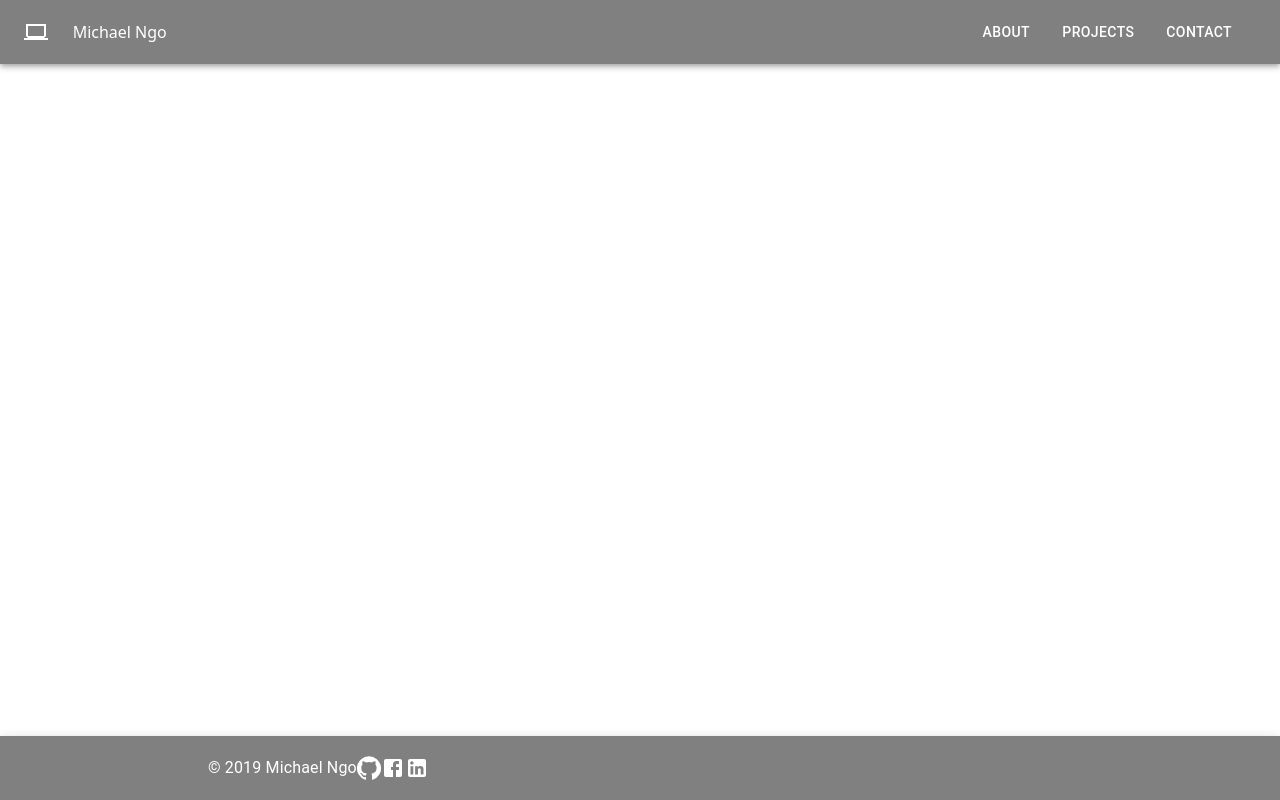
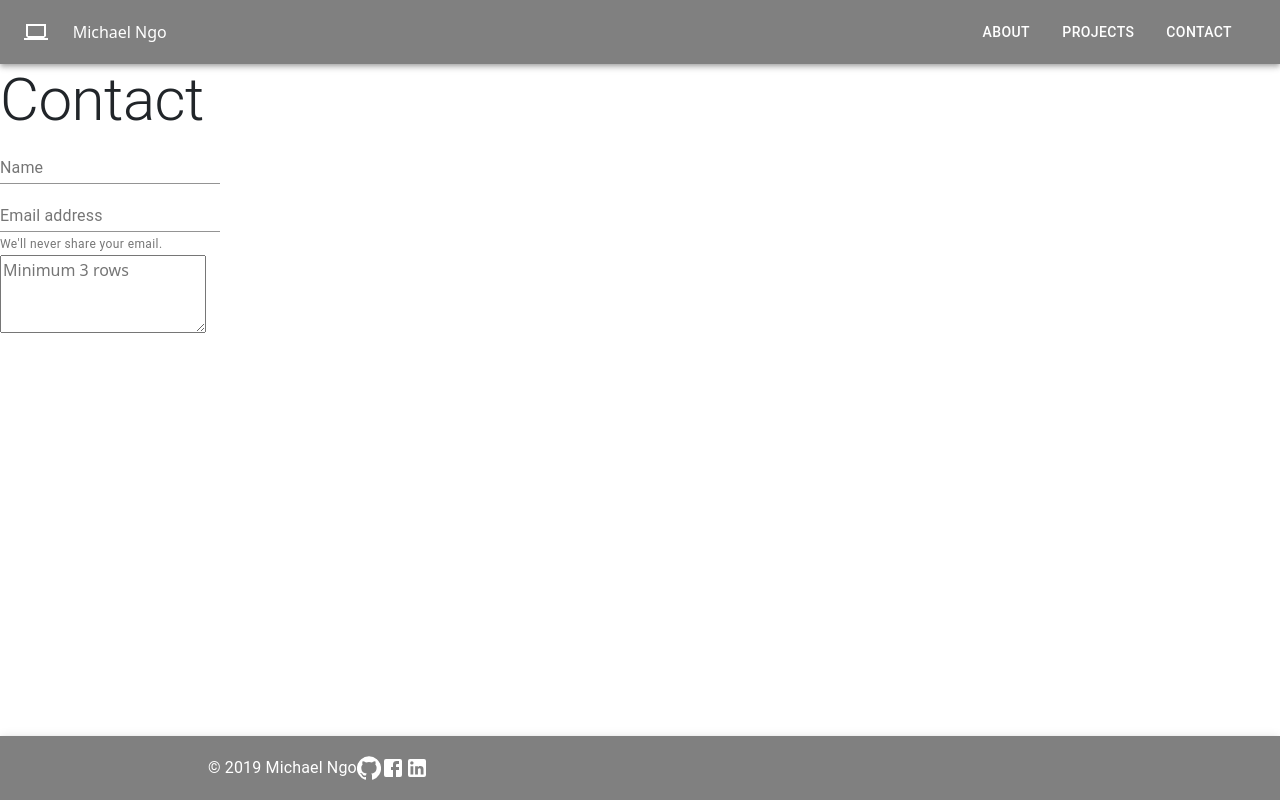
Before and after one commit to DeviantSchemist/react-portfolio, a React (Create React App) app: page /contact in a window 1280 px wide. Built offline with nearby package versions, Linux system fonts and the light colour scheme.

Commit message:
made contact page outline

```diff
--- a/src/App.js
+++ b/src/App.js
@@ -2,6 +2,7 @@ import Header from './components/Header'
 import Footer from './components/Footer'
 import About from './pages/About'
 import Projects from './pages/Projects'
+import Contact from './pages/Contact'
 import { BrowserRouter, Switch, Route } from 'react-router-dom'
 
 const App = () => {
@@ -24,6 +25,11 @@ const App = () => {
             <Projects />
           </Route>
         </Switch>
+        <Switch>
+          <Route path="/contact">
+            <Contact />
+          </Route>
+        </Switch>
       </BrowserRouter>
       <Footer />
     </>
--- a/src/pages/Contact/Contact.js
+++ b/src/pages/Contact/Contact.js
@@ -1,7 +1,34 @@
+import { FormControl, InputLabel, Input, FormHelperText, Typography, makeStyles, TextareaAutosize } from '@material-ui/core'
 
+const useStyles = makeStyles({
+  forms: {
+    display: 'block'
+  }
+})
 
 const Contact = () => {
+  const classes = useStyles()
 
+  return (
+    <>
+      <Typography variant="h2">
+        Contact
+      </Typography>
+
+      <FormControl className={classes.forms}>
+        <InputLabel htmlFor="my-input">Name</InputLabel>
+        <Input id="my-input" aria-describedby="my-helper-text" />
+      </FormControl>
+
+      <FormControl className={classes.forms}>
+        <InputLabel htmlFor="my-input">Email address</InputLabel>
+        <Input id="my-input" aria-describedby="my-helper-text" />
+        <FormHelperText id="my-helper-text">We'll never share your email.</FormHelperText>
+      </FormControl>
+
+      <TextareaAutosize aria-label="minimum height" minRows={3} placeholder="Minimum 3 rows" />
+    </>
+  )
 }
 
 export default Contact
```
